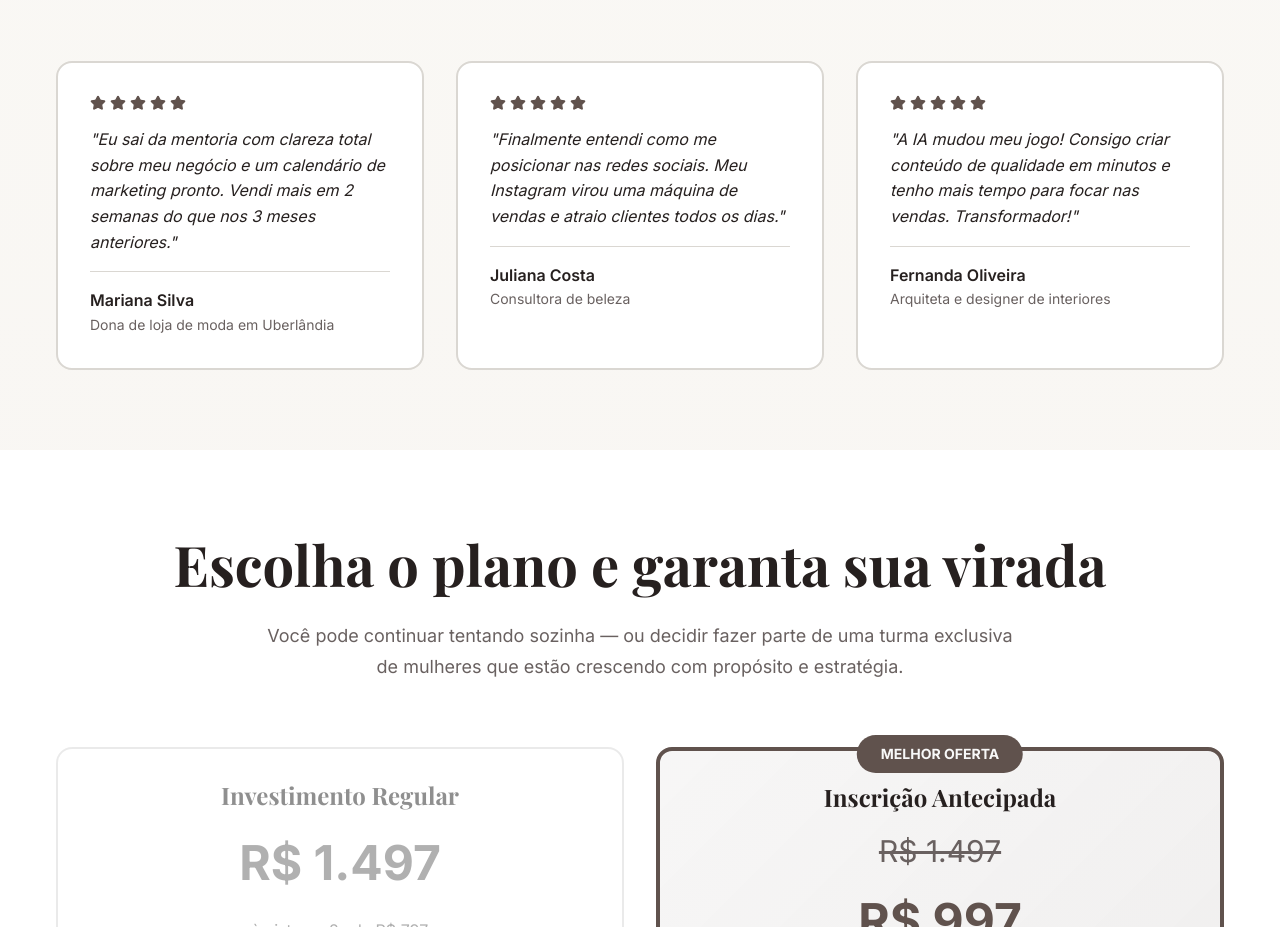
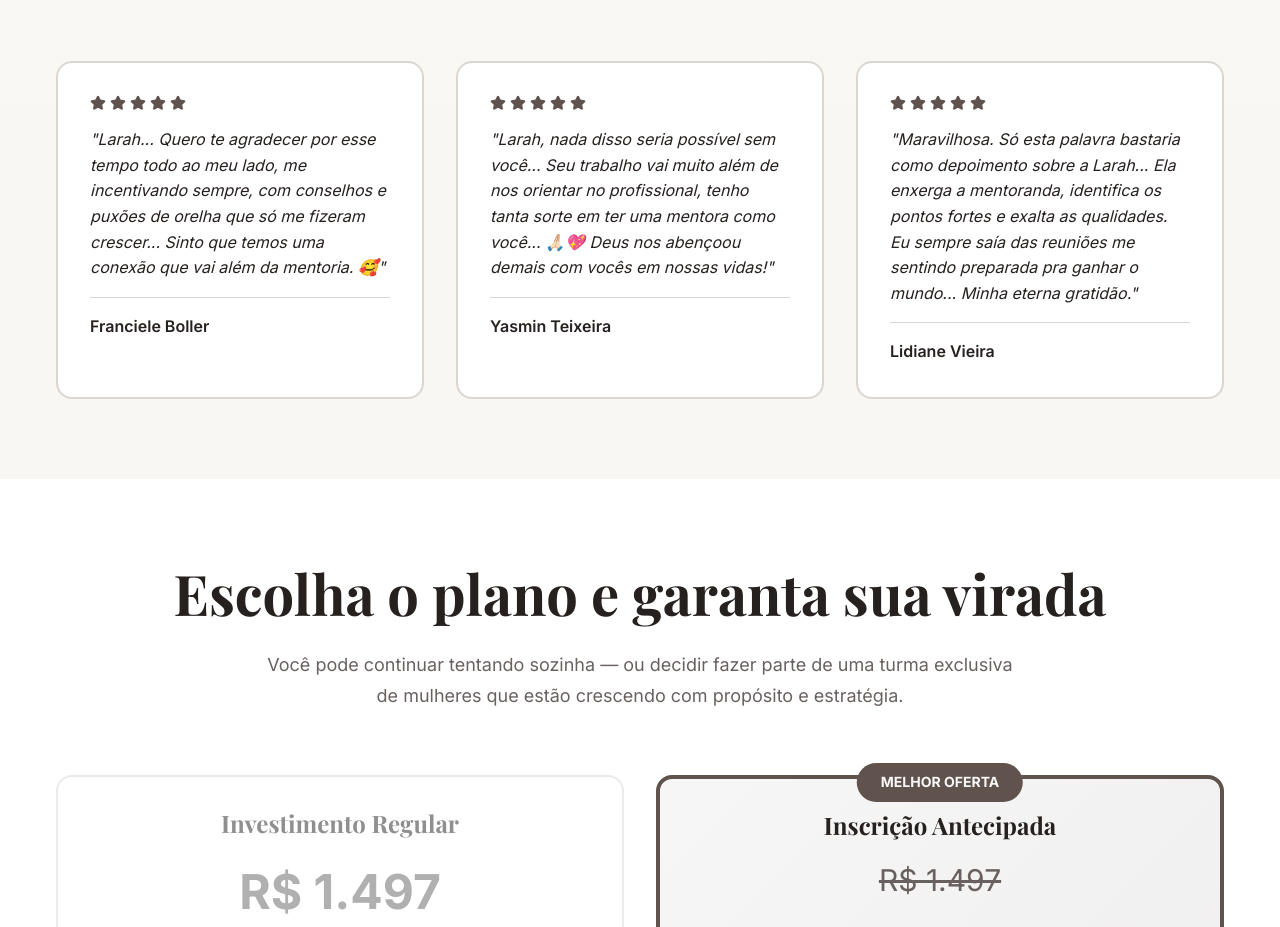
Before and after one commit to midia-hawk/delas-academy, a plain HTML site: page index.html in a window 1280 px wide. Shown: the part 6192-7119 px from the top of the page. Drawn offline with nearby package versions, Linux system fonts and the light colour scheme.

Commit message:
depoimentos

```diff
--- a/index.html
+++ b/index.html
@@ -404,11 +404,11 @@
                             <i data-lucide="star" class="star-filled"></i>
                         </div>
                         <p class="depoimento-text">
-                            "Eu sai da mentoria com clareza total sobre meu negócio e um calendário de marketing pronto. Vendi mais em 2 semanas do que nos 3 meses anteriores."
+                            "Larah... Quero te agradecer por esse tempo todo ao meu lado, me incentivando sempre, com conselhos e puxões de orelha que só me fizeram crescer... Sinto que temos uma conexão que vai além da mentoria. 🥰"
                         </p>
                         <div class="depoimento-author">
-                            <p class="author-name">Mariana Silva</p>
-                            <p class="author-role">Dona de loja de moda em Uberlândia</p>
+                            <p class="author-name">Franciele Boller</p>
+                            <p class="author-role"></p>
                         </div>
                     </div>
                 </div>
@@ -423,11 +423,11 @@
                             <i data-lucide="star" class="star-filled"></i>
                         </div>
                         <p class="depoimento-text">
-                            "Finalmente entendi como me posicionar nas redes sociais. Meu Instagram virou uma máquina de vendas e atraio clientes todos os dias."
+                            "Larah, nada disso seria possível sem você... Seu trabalho vai muito além de nos orientar no profissional, tenho tanta sorte em ter uma mentora como você... 🙏🏻💖 Deus nos abençoou demais com vocês em nossas vidas!"
                         </p>
                         <div class="depoimento-author">
-                            <p class="author-name">Juliana Costa</p>
-                            <p class="author-role">Consultora de beleza</p>
+                            <p class="author-name">Yasmin Teixeira</p>
+                            <p class="author-role"></p>
                         </div>
                     </div>
                 </div>
@@ -442,11 +442,11 @@
                             <i data-lucide="star" class="star-filled"></i>
                         </div>
                         <p class="depoimento-text">
-                            "A IA mudou meu jogo! Consigo criar conteúdo de qualidade em minutos e tenho mais tempo para focar nas vendas. Transformador!"
+                            "Maravilhosa. Só esta palavra bastaria como depoimento sobre a Larah... Ela enxerga a mentoranda, identifica os pontos fortes e exalta as qualidades. Eu sempre saía das reuniões me sentindo preparada pra ganhar o mundo... Minha eterna gratidão."
                         </p>
                         <div class="depoimento-author">
-                            <p class="author-name">Fernanda Oliveira</p>
-                            <p class="author-role">Arquiteta e designer de interiores</p>
+                            <p class="author-name">Lidiane Vieira</p>
+                            <p class="author-role"></p>
                         </div>
                     </div>
                 </div>
```
